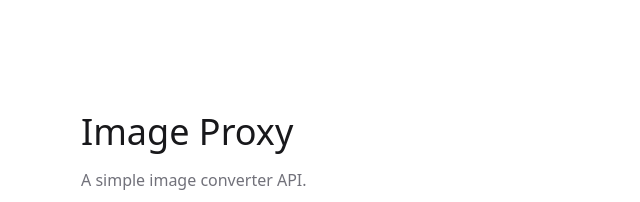
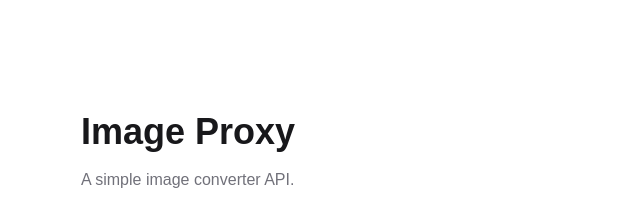
Before and after one commit to fuongz/image-proxy, a React (Vite) app in the folder landing/: page / in a window 1280 px wide. Shown: the top 202 px of the page, without its empty margins (319-959 px from the left). Built offline with nearby package versions, Linux system fonts and the light colour scheme.

Commit message:
deploy: try to use gh actions to publish package

```diff
--- a/landing/package.json
+++ b/landing/package.json
@@ -10,6 +10,7 @@
     "preview": "vite preview"
   },
   "dependencies": {
+    "@fontsource-variable/dm-sans": "^5.1.1",
     "react": "^18.3.1",
     "react-dom": "^18.3.1",
     "react-icons": "^5.3.0",
--- a/landing/src/App.css
+++ b/landing/src/App.css
@@ -0,0 +1,3 @@
+body {
+  font-family: 'DM Sans Variable', sans-serif;
+}
--- a/landing/src/App.tsx
+++ b/landing/src/App.tsx
@@ -1,3 +1,4 @@
+import '@fontsource-variable/dm-sans'
 import './App.css'
 import { VscCopy, VscGithubInverted, VscPlay } from 'react-icons/vsc'
 import { useEffect, useMemo, useState } from 'react'
@@ -43,6 +44,7 @@ function App() {
             .join(':')
         : 'default'
     }/${imageUrl}`
+    // eslint-disable-next-line react-hooks/exhaustive-deps
   }, [options])
 
   const handleSubmit = () => {
@@ -80,7 +82,7 @@ function App() {
   return (
     <div className="flex mt-24 antialiased justify-center items-center">
       <div className="container p-4 max-w-lg">
-        <h1 className="text-zinc-900 text-4xl mb-4 font-medium">Image Proxy</h1>
+        <h1 className="text-zinc-900 text-4xl mb-4 font-semibold">Image Proxy</h1>
         <p className="text-zinc-500 mb-6">A simple image converter API.</p>
 
         <div className="relative flex gap-4">
```
Also changed, not shown: 2 other files (tests, documents, lock files or other folders).
